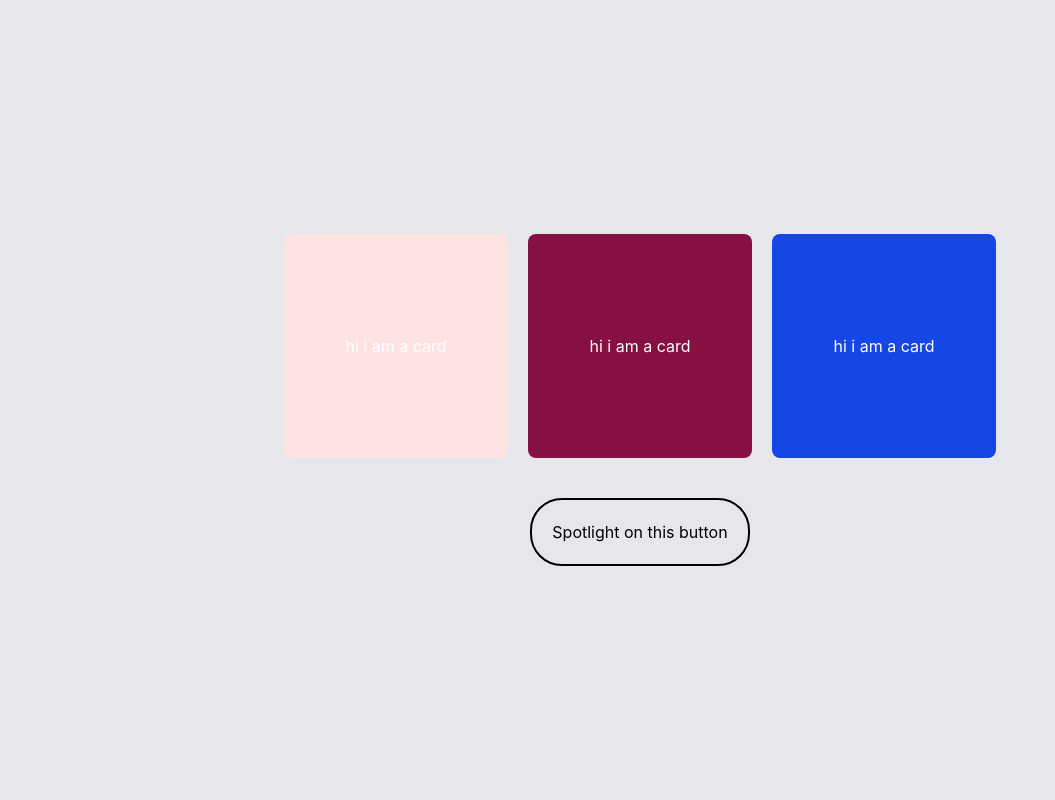
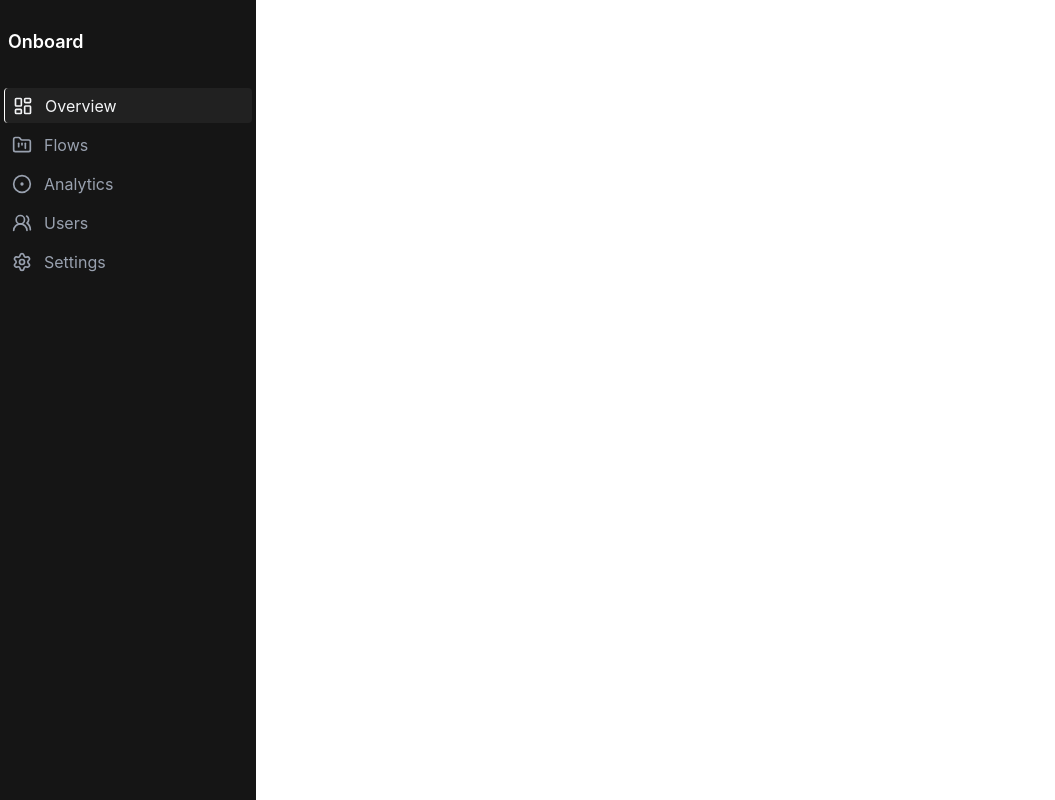
Before and after one commit to harlleenn/Onboard, a React (Vite) app: page / in a window 1280 px wide. Shown: the whole page, without its empty margins (0-1055 px from the left). Built offline with nearby package versions, Linux system fonts and the light colour scheme.

Commit message:
sidebar with active states and navigation items

```diff
--- a/package.json
+++ b/package.json
@@ -11,6 +11,7 @@
   },
   "dependencies": {
     "@tailwindcss/vite": "^4.2.1",
+    "lucide-react": "^0.577.0",
     "react": "^19.2.0",
     "react-dom": "^19.2.0"
   },
--- a/src/App.jsx
+++ b/src/App.jsx
@@ -3,13 +3,15 @@ import reactLogo from './assets/react.svg'
 import viteLogo from '/vite.svg'
 // import './App.css'
 import MainPage from './components/Spotlight/Spotlight'
+import Sidebar from './components/Dashboard/Sidebar'
+
 
 function App() {
 
 
   return (
     <>
-   <MainPage/>
+<Sidebar/>
     </>
   )
 }
--- /dev/null
+++ b/src/components/Dashboard/Sidebar.jsx
@@ -0,0 +1,36 @@
+import React, { useState } from "react";
+import {
+  LayoutDashboard,
+  FolderKanban,
+  CircleDot,
+  Settings,
+  Users2,
+} from "lucide-react";
+export default function Sidebar() {
+    const [active , setActive] = useState("Overview")
+  const items = [
+    {id:1, title: "Overview", icon: <LayoutDashboard width={20} />  },
+    { id:2, title: "Flows", icon: <FolderKanban width={20} /> },
+    { id:3, title: "Analytics", icon: <CircleDot width={20} /> },
+    { id:4, title: "Users", icon: <Users2 width={20} /> },
+    { id:5,title: "Settings", icon: <Settings width={20} /> },
+  ];
+  return (
+    <div className="  bg-[#000000ea]  w-64 h-screen  relative ">
+      <h1 className="text-white pl-2 text-lg font-semibold p-7">Onboard</h1>
+      <div className="flex flex-col  gap-1 p-1 ">
+        {items.map((item) => (
+          <div key={item.id}
+            className={`flex flex-row gap-3  w-full h-[35px] text-center items-center  cursor-pointer transition-all duration-[0.10]
+         rounded-sm pl-2
+          ${item.title === active ? "bg-[#272827aa] text-gray-100 border-l-1 border-white": "text-gray-400  hover:text-gray-100 hover:bg-[#272827aa]"}`}
+          onClick={() => setActive(item.title)}
+        >
+            {item.icon}
+            {item.title}
+          </div>
+        ))}
+      </div>
+    </div>
+  );
+}
```
Also changed, not shown: src/components/Dashboard/Content.jsx (added), src/components/Dashboard/Navbar.jsx (added), 1 other file (tests, documents, lock files or other folders).
